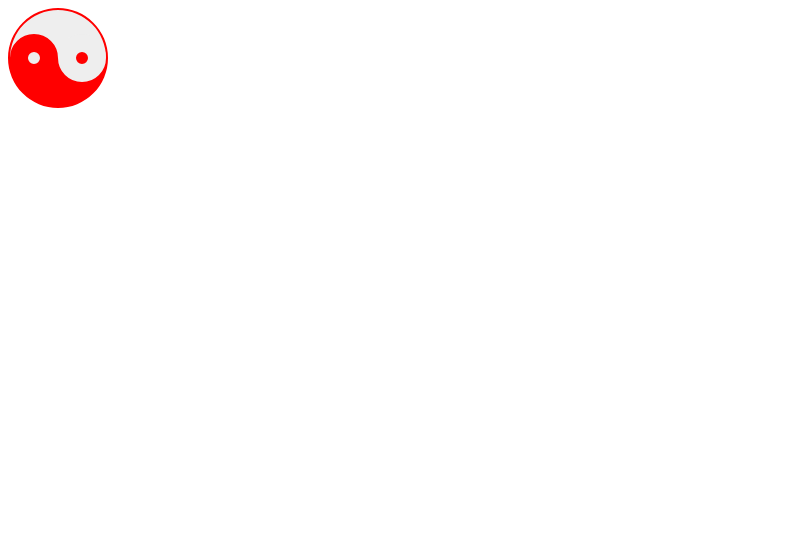
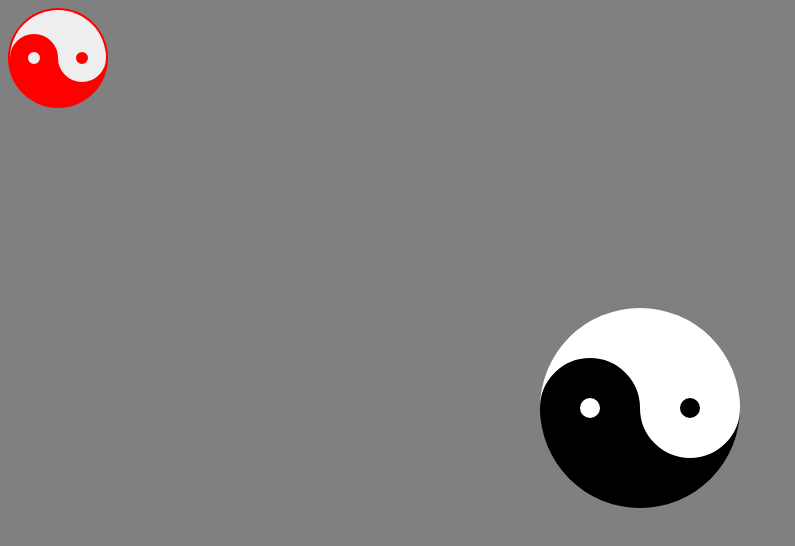
Before and after one commit to xu-kai-quan/git-demo-4, a plain HTML site: page index.html in a window 1280 px wide. Shown: the whole page, without its empty margins (0-795 px from the left). Drawn offline with Linux system fonts and the light colour scheme.

Commit message:
新增加个旋转太极

```diff
--- a/a.css
+++ b/a.css
@@ -1,15 +1,20 @@
+body {
+    background: gray;
+}
+
 .yin-yang {
     width: 96px;
     box-sizing: content-box;
     height: 48px;
-    background:  #eee;
+    background: #eee;
     border-color: red;
     border-style: solid;
-    border-width:2px 2px 50px 2px;
+    border-width: 2px 2px 50px 2px;
     border-radius: 100%;
     position: relative;
 }
-  .yin-yang::before{
+
+.yin-yang::before {
     content: "";
     position: absolute;
     top: 50%;
@@ -21,7 +26,8 @@
     height: 12px;
     box-sizing: content-box;
 }
-  .yin-yang:after{
+
+.yin-yang:after {
     content: "";
     position: absolute;
     top: 50%;
@@ -33,3 +39,49 @@
     height: 12px;
     box-sizing: content-box;
 }
+
+#yin_yang {
+    margin: 200px auto;
+    width: 200px;
+    height: 200px;
+    border-radius: 50%;
+    background: linear-gradient(180deg, rgba(255, 255, 255, 1) 0%, rgba(255, 255, 255, 1) 50%, rgba(0, 0, 0, 1) 50%, rgba(0, 0, 0, 1) 100%);
+    position: relative;
+    animation-iteration-count: infinite;
+    animation-duration: 1s;
+    animation-timing-function: linear;
+    animation-name: slidein;
+}
+
+@keyframes slidein {
+    from {
+        transform: rotate(0deg);
+    }
+    to {
+        transform: rotate(360deg);
+    }
+}
+
+#yin_yang::before {
+    content: "";
+    width: 20px;
+    height: 20px;
+    border: 40px solid black;
+    background: #ffffff;
+    position: absolute;
+    border-radius: 50%;
+    top: 25%;
+    left: 0;
+}
+
+#yin_yang::after {
+    content: "";
+    width: 20px;
+    height: 20px;
+    border: 40px solid white;
+    background: #000000;
+    position: absolute;
+    border-radius: 50%;
+    top: 25%;
+    right: 0;
+}
--- a/index.html
+++ b/index.html
@@ -1,12 +1,16 @@
 <!DOCTYPE html>
 <html lang="en">
+
 <head>
     <meta charset="UTF-8">
     <meta name="viewport" content="width=device-width, initial-scale=1.0">
     <title>Document</title>
     <link rel="stylesheet" href="./a.css">
 </head>
+
 <body>
     <div class="yin-yang"></div>
+    <div id=yin_yang></div>
 </body>
+
 </html>
```
Also changed, not shown: 1 other file. Lines whose indentation alone changed are shown as unchanged.
